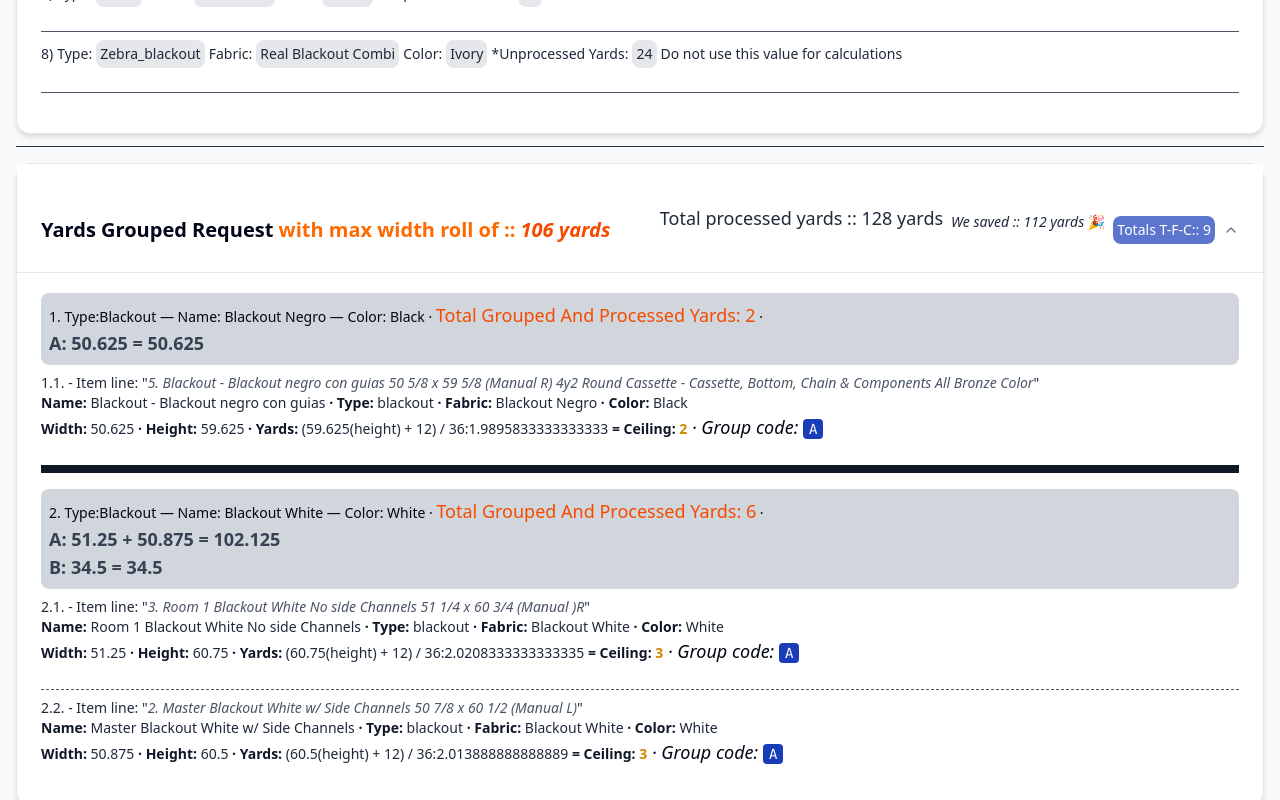
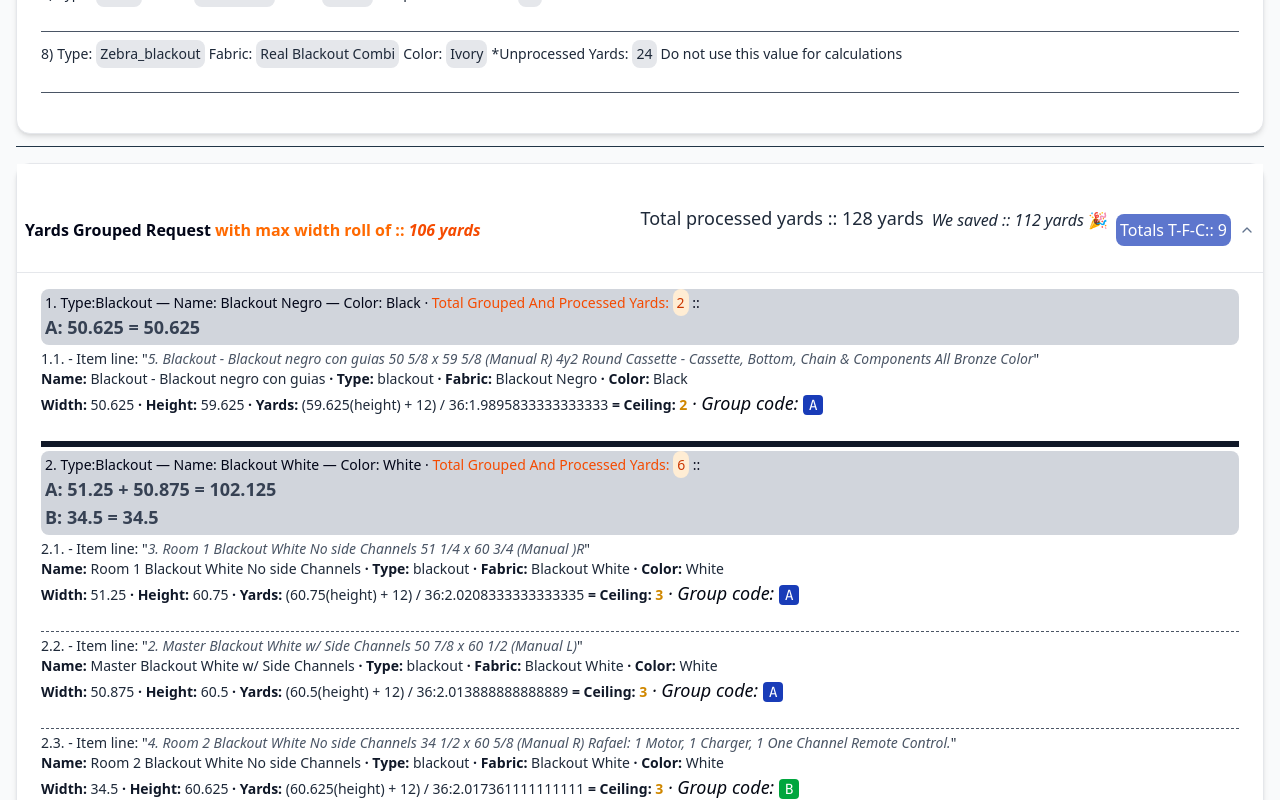
Before and after one commit to joasegovia9427/telascalculo, a React (Vite) app: page /calculator in a window 1280 px wide. Shown: the part 2000-2800 px from the top of the page. Built offline with nearby package versions, Linux system fonts and the light colour scheme.

Commit message:
chore: ui improvements

```diff
--- a/src/components/ui/Card.tsx
+++ b/src/components/ui/Card.tsx
@@ -7,7 +7,7 @@ function Card({ className, ...props }: React.ComponentProps<'div'>) {
         <div
             data-slot="card"
             className={twm(
-                'bg-card text-card-foreground mb-3 flex flex-col gap-3 divide-y divide-gray-200 rounded-xl border border-gray-200 p-6 shadow-md',
+                'bg-card text-card-foreground mb-3 flex flex-col gap-3 divide-y divide-gray-200 rounded-xl border border-gray-200 p-2 shadow-md sm:p-6',
                 className
             )}
             {...props}
--- a/src/screens/calculator/InvoiceSource.tsx
+++ b/src/screens/calculator/InvoiceSource.tsx
@@ -43,8 +43,8 @@ export const InvoiceSource = ({
         <Accordion type="single" collapsible defaultValue="item-1">
             <AccordionItem value="item-1">
                 <Card>
-                    <AccordionTrigger headerClassName="bg-card sticky top-0 z-10 -mx-6 -mt-6 px-6 pt-6">
-                        <CardHeader className="flex w-full flex-row items-center">
+                    <AccordionTrigger headerClassName="bg-card sticky top-0 z-10 -mx-6 -mt-6 px-6 pt-6 ">
+                        <CardHeader className="flex w-full flex-row items-center text-xs sm:text-base">
                             <CardTitle>Source</CardTitle>
                             <CardDescription>
                                 <p className="my-auto">Add source items</p>
@@ -54,11 +54,11 @@ export const InvoiceSource = ({
 
                     <AccordionContent>
                         <div className="flex flex-col justify-between gap-2 md:flex-row">
-                            <div className="h-full w-full md:w-50">
+                            {/* <div className="h-full w-full md:w-50">
                                 <Card>
                                     <p>Image source:</p>
                                 </Card>
-                            </div>
+                            </div> */}
                             <div className="h-full w-full">
                                 <Card className="flex flex-col items-start gap-2">
                                     <div className="flex w-full flex-row items-center justify-between gap-2 p-2">
--- a/src/screens/calculator/InvoicesProcessedList.tsx
+++ b/src/screens/calculator/InvoicesProcessedList.tsx
@@ -22,7 +22,7 @@ export const InvoicesProcessedList = ({ list }: { list: Item[] }) => {
         <Accordion type="single" collapsible defaultValue="item-1">
             <AccordionItem value="item-1">
                 <Card>
-                    <CardHeader className="bg-card sticky top-0 z-10 -mx-6 -mt-6 flex flex-row items-center px-6 pt-6">
+                    <CardHeader className="bg-card sticky top-0 z-10 -mx-6 -mt-6 flex flex-row items-center px-2 pt-6 text-xs sm:text-base">
                         <AccordionTrigger
                             headerClassName="flex-1"
                             className="flex-1 flex-col sm:flex-row [&>svg]:ml-2"
--- a/src/screens/calculator/YardsCalculation.tsx
+++ b/src/screens/calculator/YardsCalculation.tsx
@@ -25,7 +25,7 @@ export const YardsCalculation = ({ list }: { list: Item[] }) => {
         <Accordion type="single" collapsible defaultValue="item-1">
             <AccordionItem value="item-1">
                 <Card>
-                    <CardHeader className="bg-card sticky top-0 z-10 -mx-6 -mt-6 flex flex-row items-center px-6 pt-6">
+                    <CardHeader className="bg-card sticky top-0 z-10 -mx-6 -mt-6 flex flex-row items-center px-2 pt-6">
                         <AccordionTrigger
                             headerClassName="flex-1"
                             className="flex-1 flex-col sm:flex-row [&>svg]:ml-2"
--- a/src/screens/calculator/YardsGroupedRequest.tsx
+++ b/src/screens/calculator/YardsGroupedRequest.tsx
@@ -28,12 +28,12 @@ export const YardsGroupedRequest = ({ list }: { list: Item[] }) => {
         <Accordion type="single" collapsible defaultValue="item-1">
             <AccordionItem value="item-1">
                 <Card>
-                    <CardHeader className="bg-card sticky top-0 z-10 -mx-6 -mt-6 flex flex-row items-center px-6 pt-6">
+                    <CardHeader className="bg-card sticky top-0 z-10 -mx-6 -mt-6 flex flex-row items-center px-2 pt-6">
                         <AccordionTrigger
                             headerClassName="flex-1"
                             className="flex-1 flex-col sm:flex-row [&>svg]:ml-2"
                         >
-                            <CardTitle className="flex-1">
+                            <CardTitle className="flex-1 text-xs sm:text-base">
                                 Yards Grouped Request{' '}
                                 <span className="text-orange-500">
                                     with max width roll of ::
@@ -42,13 +42,13 @@ export const YardsGroupedRequest = ({ list }: { list: Item[] }) => {
                                     {MAX_WIDTH_ROLL_YARDS} yards
                                 </span>
                             </CardTitle>
-                            <CardDescription className="flex w-full flex-1 justify-end">
+                            <CardDescription className="flex w-full flex-1 justify-end text-xs sm:text-base">
                                 <div className="flex flex-row items-center gap-2">
-                                    <p className="text-bold my-auto align-middle text-lg text-green-600">
+                                    <p className="text-bold my-auto align-middle text-xs text-green-700 sm:text-lg">
                                         Total processed yards ::{' '}
                                         {totalProcessedYards} yards
                                     </p>
-                                    <p className="text-semibold text-md my-auto align-middle text-green-600 italic">
+                                    <p className="text-semibold text-md my-auto align-middle text-green-700 italic">
                                         We saved ::{' '}
                                         {totalUnprocessedYards -
                                             totalProcessedYards}{' '}
@@ -66,30 +66,33 @@ export const YardsGroupedRequest = ({ list }: { list: Item[] }) => {
                     </CardHeader>
 
                     <AccordionContent>
-                        <div className="max-h-[60vh] overflow-y-auto">
-                            <ul className="items-center space-y-2 divide-y-8 divide-gray-900">
+                        <div className="max-h-[80vh] overflow-y-auto">
+                            <ul className="items-center space-y-0 divide-y-6 divide-gray-900">
                                 {yardsGroupedRequestWithMaxWidthRoll.map(
                                     (group, groupIndex) => (
                                         <li
                                             key={group.id}
-                                            className="flex flex-col gap-2 pt-2"
+                                            className="flex flex-col gap-1 pt-1"
                                         >
-                                            <div className="rounded-md bg-gray-300 p-2 font-medium capitalize">
+                                            <div className="rounded-md bg-gray-300 p-1 font-medium capitalize">
                                                 {groupIndex + 1}. Type:
                                                 {group.type} — Name:{' '}
                                                 {group.fabric} — Color:{' '}
                                                 {group.color}
                                                 {' · '}
-                                                <span className="bold text-lg text-orange-600">
+                                                <span className="bold text-md text-orange-600">
                                                     Total grouped and processed
-                                                    yards: {group.totalYards}
+                                                    yards:{' '}
+                                                    <span className="bold text-md rounded-full bg-orange-100 p-1 text-orange-700">
+                                                        {group.totalYards}
+                                                    </span>
                                                 </span>
-                                                {' · '}
-                                                <span className="block text-lg font-bold whitespace-pre-line text-gray-700">
+                                                {' :: '}
+                                                <span className="block text-sm font-bold whitespace-pre-line text-gray-700 sm:text-lg">
                                                     {group.description}
                                                 </span>
                                             </div>
-                                            <div className="flex flex-col gap-2 divide-y divide-dashed divide-gray-600">
+                                            <div className="flex flex-col gap-1 divide-y divide-dashed divide-gray-600">
                                                 {group.items.map(
                                                     (item, index) => (
                                                         <InvoiceItemReduced
```
